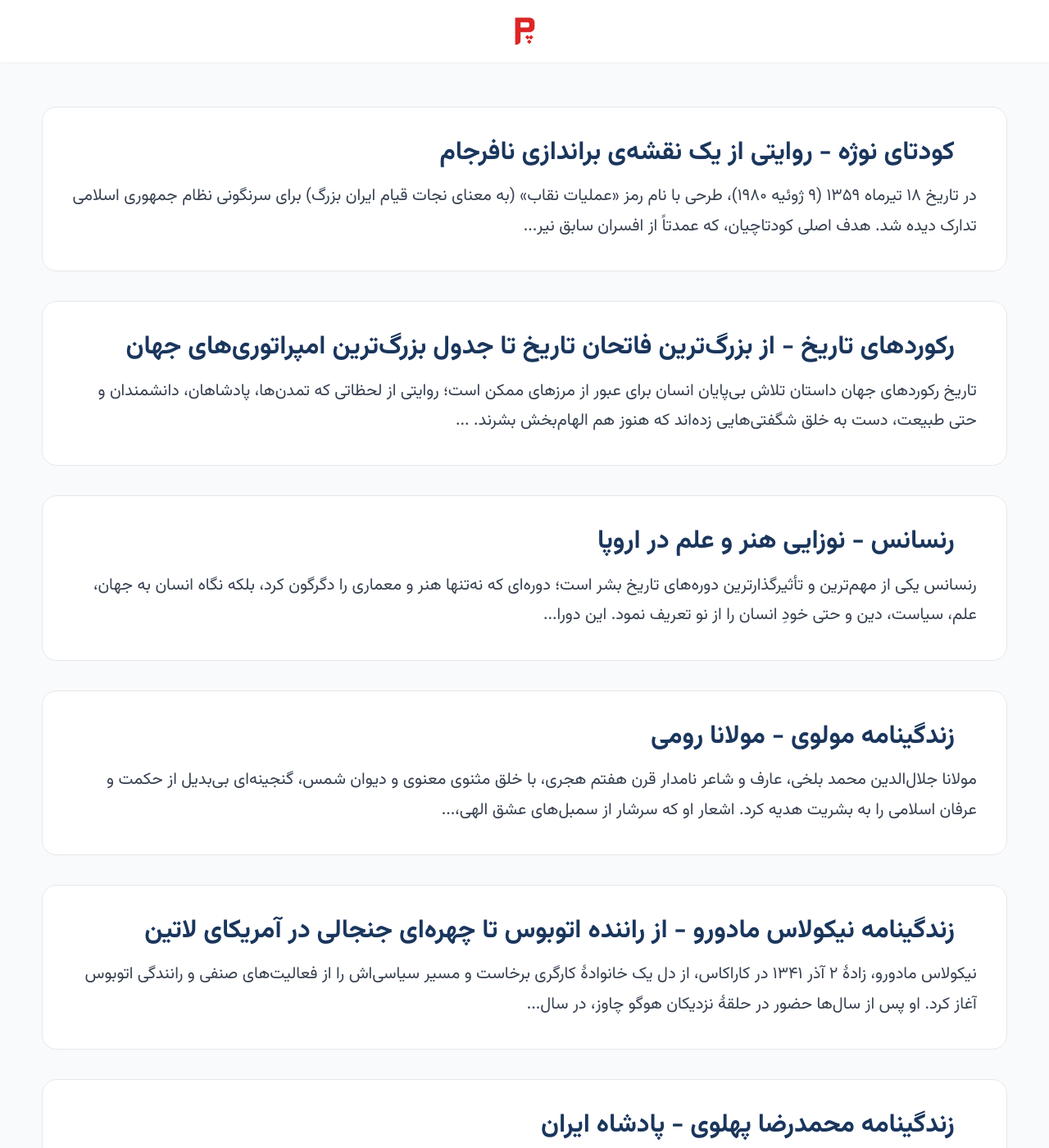
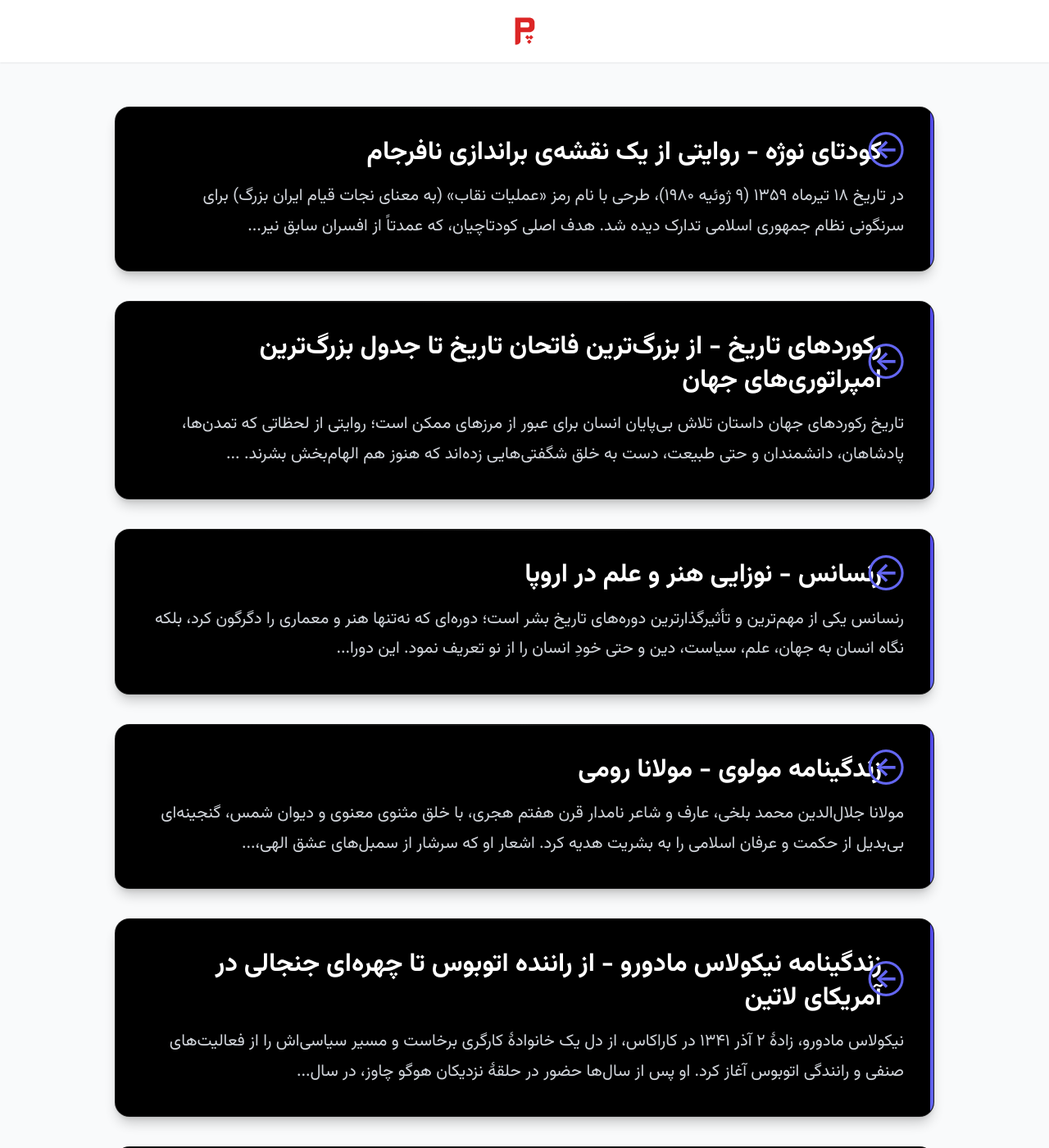
Before and after one commit to darkblog/darkblog.github.io, a Jekyll site: the page built from test.html, in a window 1280 px wide and 1400 px high. Shown: the whole window at 82% size. Built offline with Jekyll 4.4.1, drawn with Linux system fonts in a browser that asks for light colours.

Commit message:
Update test.html

```diff
--- a/test.html
+++ b/test.html
@@ -105,7 +105,7 @@ layout: null
     <link rel="icon" href="https://www.pasgah.org/blog.svg">
 
     <!-- رنگ تم اصلی -->
-    <meta name="theme-color" content="#1A365D">
+    <meta name="theme-color" content="#000000">
 
     <style>
         /* بهینه‌سازی فونت فارسی */
@@ -120,23 +120,23 @@ layout: null
         :root {
             /* پالت رنگی اصلی */
             --color-primary: #1A365D;
-            --color-primary-light: #2D4A8C;
-            --color-primary-dark: #0F2544;
             --color-accent: #4F46E5;
-            --color-accent-light: #6366F1;
 
-            /* رنگ‌های خنثی */
+            /* رنگ‌های خنثی - کارت‌ها مشکی */
             --color-bg: #F9FAFB;
             --color-surface: #FFFFFF;
             --color-text: #111827;
             --color-text-secondary: #374151;
             --color-text-light: #6B7280;
             --color-border: #E5E7EB;
-            --color-shadow: rgba(0, 0, 0, 0.05);
-            --color-hover: rgba(79, 70, 229, 0.05);
+            --color-card: #000000; /* کارت‌ها مشکی */
+            --color-card-text: #FFFFFF; /* متن روی کارت مشکی */
+            --color-card-secondary: #D1D5DB; /* متن ثانویه روی کارت */
+            --color-shadow: rgba(0, 0, 0, 0.08);
+            --color-hover: rgba(255, 255, 255, 0.1);
 
             /* واحدهای ریسپانسیو */
-            --container-width: min(92%, 1200px);
+            --container-width: min(92%, 1000px);
             --spacing-xs: 0.5rem;
             --spacing-sm: 0.75rem;
             --spacing-md: 1.25rem;
@@ -165,7 +165,6 @@ layout: null
             /* انیمیشن‌ها */
             --transition-fast: 0.15s ease;
             --transition-normal: 0.25s ease;
-            --transition-slow: 0.35s ease;
         }
 
         /* Reset */
@@ -214,8 +213,6 @@ layout: null
             height: clamp(4rem, 3.5rem + 1vw, 5rem);
             display: flex;
             align-items: center;
-            backdrop-filter: blur(10px);
-            -webkit-backdrop-filter: blur(10px);
             box-shadow: 0 1px 2px var(--color-shadow);
         }
 
@@ -233,11 +230,7 @@ layout: null
             justify-content: center;
             padding: var(--spacing-sm);
             border-radius: var(--radius-sm);
-            transition: transform var(--transition-normal);
-        }
-
-        .logo-link:hover {
-            transform: scale(1.08);
+            /* حذف انیمیشن hover */
         }
 
         .logo-svg {
@@ -269,21 +262,27 @@ layout: null
             gap: var(--spacing-lg);
         }
 
-        /* کارت پست - فقط متن */
+        /* کارت پست - مشکی */
         .post-card {
-            background: var(--color-surface);
+            background: var(--color-card); /* مشکی */
             border-radius: var(--radius-lg);
             padding: var(--spacing-lg);
             text-decoration: none;
             color: inherit;
             display: block;
             transition: all var(--transition-normal);
-            border: 1px solid var(--color-border);
+            border: 1px solid rgba(255, 255, 255, 0.1);
             position: relative;
             overflow: hidden;
+
+            /* انیمیشن ثابت - شبیه حالت active */
+            transform: translateY(0);
+            box-shadow:
+                0 10px 15px -3px rgba(0, 0, 0, 0.2),
+                0 4px 6px -2px rgba(0, 0, 0, 0.1);
         }
 
-        /* افکت حاشیه */
+        /* افکت حاشیه - انیمیشن ثابت */
         .post-card::before {
             content: '';
             position: absolute;
@@ -291,58 +290,51 @@ layout: null
             right: 0;
             width: 4px;
             height: 100%;
-            background: var(--color-primary);
-            opacity: 0;
-            transition: opacity var(--transition-normal);
+            background: linear-gradient(to bottom, #4F46E5, #6366F1);
+            opacity: 1; /* همیشه نمایش داده شود */
         }
 
-        /* افکت hover */
+        /* افکت hover - حالت عادی */
         .post-card:hover {
-            transform: translateY(-2px);
+            transform: translateY(-3px);
             box-shadow:
-                0 10px 15px -3px var(--color-shadow),
-                0 4px 6px -2px var(--color-shadow);
-            border-color: var(--color-accent-light);
-            background-color: var(--color-surface);
+                0 20px 25px -5px rgba(0, 0, 0, 0.3),
+                0 10px 10px -5px rgba(0, 0, 0, 0.2);
+            border-color: rgba(255, 255, 255, 0.3);
         }
 
-        .post-card:hover::before {
-            opacity: 1;
-        }
-
-        /* عنوان پست */
+        /* عنوان پست - متن سفید روی کارت مشکی */
         .post-title {
             font-size: var(--font-size-2xl);
             font-weight: 700;
             line-height: var(--line-height-tight);
-            color: var(--color-primary);
+            color: var(--color-card-text); /* سفید */
             margin-bottom: var(--spacing-sm);
             position: relative;
             padding-right: 1.5rem;
             transition: color var(--transition-fast);
         }
 
-        /* آیکون فلش برای عنوان */
+        /* آیکون فلش برای عنوان - همیشه نمایش داده شود */
         .post-title::after {
             content: '←';
             position: absolute;
             right: 0;
             top: 50%;
-            transform: translateY(-50%) translateX(0.5rem);
-            opacity: 0;
-            color: var(--color-accent);
-            transition: all var(--transition-normal);
+            transform: translateY(-50%) translateX(0); /* حالت عادی بدون جابجایی */
+            opacity: 1; /* همیشه نمایش داده شود */
+            color: #6366F1; /* رنگ آبی روشن */
+            transition: transform var(--transition-normal);
         }
 
         .post-card:hover .post-title::after {
-            opacity: 1;
-            transform: translateY(-50%) translateX(0);
+            transform: translateY(-50%) translateX(-0.25rem); /* حرکت به چپ در hover */
         }
 
-        /* توضیحات پست */
+        /* توضیحات پست - خاکستری روشن روی کارت مشکی */
         .post-excerpt {
             font-size: var(--font-size-lg);
-            color: var(--color-text-secondary);
+            color: var(--color-card-secondary); /* خاکستری روشن */
             line-height: var(--line-height-loose);
             margin-top: var(--spacing-sm);
             display: -webkit-box;
@@ -352,20 +344,20 @@ layout: null
             text-overflow: ellipsis;
         }
 
-        /* متریک‌های پست (اختیاری) */
+        /* متریک‌های پست */
         .post-meta {
             display: flex;
             align-items: center;
             gap: var(--spacing-md);
             margin-top: var(--spacing-md);
-            color: var(--color-text-light);
+            color: var(--color-card-secondary);
             font-size: var(--font-size-sm);
             flex-wrap: wrap;
         }
 
         .post-category {
-            background: var(--color-hover);
-            color: var(--color-accent);
+            background: rgba(255, 255, 255, 0.15);
+            color: #A5B4FC; /* آبی بسیار روشن */
             padding: 0.25rem 0.75rem;
             border-radius: var(--radius-sm);
             font-weight: 500;
@@ -389,11 +381,7 @@ layout: null
             justify-content: center;
             padding: var(--spacing-md);
             border-radius: var(--radius-md);
-            transition: all var(--transition-normal);
-        }
-
-        .footer-logo:hover {
-            transform: scale(1.1);
+            /* حذف انیمیشن hover */
         }
 
         .footer-logo-svg {
@@ -432,8 +420,8 @@ layout: null
             }
         }
 
-        /* انیمیشن ورود */
-        @keyframes fadeInUp {
+        /* انیمیشن ورود - حالت پایدار */
+        @keyframes cardEntrance {
             from {
                 opacity: 0;
                 transform: translateY(1rem);
@@ -445,7 +433,8 @@ layout: null
         }
 
         .post-card {
-            animation: fadeInUp 0.5s ease-out both;
+            animation: cardEntrance 0.6s ease-out both;
+            animation-fill-mode: forwards;
         }
 
         .post-card:nth-child(1) { animation-delay: 0.1s; }
@@ -457,8 +446,8 @@ layout: null
 
         /* بهبود دسترسی */
         :focus-visible {
-            outline: 3px solid var(--color-primary);
-            outline-offset: 2px;
+            outline: 3px solid #4F46E5;
+            outline-offset: 3px;
             border-radius: var(--radius-sm);
         }
 
@@ -474,8 +463,8 @@ layout: null
 
         /* انتخاب متن */
         ::selection {
-            background-color: rgba(79, 70, 229, 0.15);
-            color: var(--color-text);
+            background-color: rgba(99, 102, 241, 0.3);
+            color: #FFFFFF;
         }
 
         /* حالت پرینت */
@@ -483,11 +472,21 @@ layout: null
             .post-card {
                 break-inside: avoid;
                 box-shadow: none;
-                border: 1px solid var(--color-border);
+                border: 1px solid #000000;
+                background: #FFFFFF !important;
+                color: #000000 !important;
             }
 
             .post-card::before {
                 display: none;
+            }
+
+            .post-title {
+                color: #000000 !important;
+            }
+
+            .post-excerpt {
+                color: #333333 !important;
             }
 
             footer {
@@ -495,9 +494,9 @@ layout: null
             }
         }
 
-        /* اسکرول بار */
+        /* اسکرول بار مشکی */
         ::-webkit-scrollbar {
-            width: 8px;
+            width: 10px;
         }
 
         ::-webkit-scrollbar-track {
@@ -505,12 +504,37 @@ layout: null
         }
 
         ::-webkit-scrollbar-thumb {
-            background: var(--color-border);
-            border-radius: 4px;
+            background: #333333;
+            border-radius: 5px;
         }
 
         ::-webkit-scrollbar-thumb:hover {
-            background: var(--color-text-light);
+            background: #4F46E5;
+        }
+
+        /* افکت نورپردازی روی کارت‌ها */
+        .post-card::after {
+            content: '';
+            position: absolute;
+            top: 0;
+            left: 0;
+            right: 0;
+            height: 1px;
+            background: linear-gradient(90deg,
+                transparent,
+                rgba(255, 255, 255, 0.1),
+                transparent);
+        }
+
+        /* کنتراست بهتر برای خوانایی */
+        @media (prefers-contrast: high) {
+            .post-card {
+                border: 2px solid #FFFFFF;
+            }
+
+            .post-title {
+                font-weight: 800;
+            }
         }
     </style>
 </head>
@@ -526,7 +550,7 @@ layout: null
 
     <!-- محتوای اصلی -->
     <main>
-        <!-- فضای خالی (حذف عنوان اصلی) -->
+        <!-- فضای خالی -->
         <div class="content-start"></div>
 
         <!-- لیست پست‌ها -->
```
